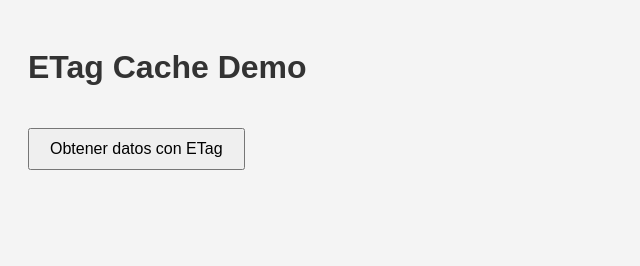
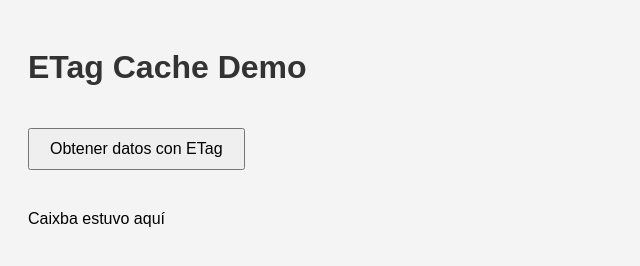
Before and after one commit to sdominguez/dser-demo-http, a website: page frontend/demo/index.html in a window 1280 px wide. Shown: the whole page, without its empty margins (0-640 px from the left). Drawn offline with Linux system fonts and the light colour scheme.

Commit message:
Cambios Caixba

```diff
--- a/frontend/demo/index.html
+++ b/frontend/demo/index.html
@@ -11,6 +11,9 @@
     <button id="fetchData">Obtener datos con ETag</button>
     <div id="dataContainer"></div>
 
+    <hi>
+        Caixba estuvo aquí
+    </hi>
     <script src="app.js"></script>
 </body>
 </html>
```
